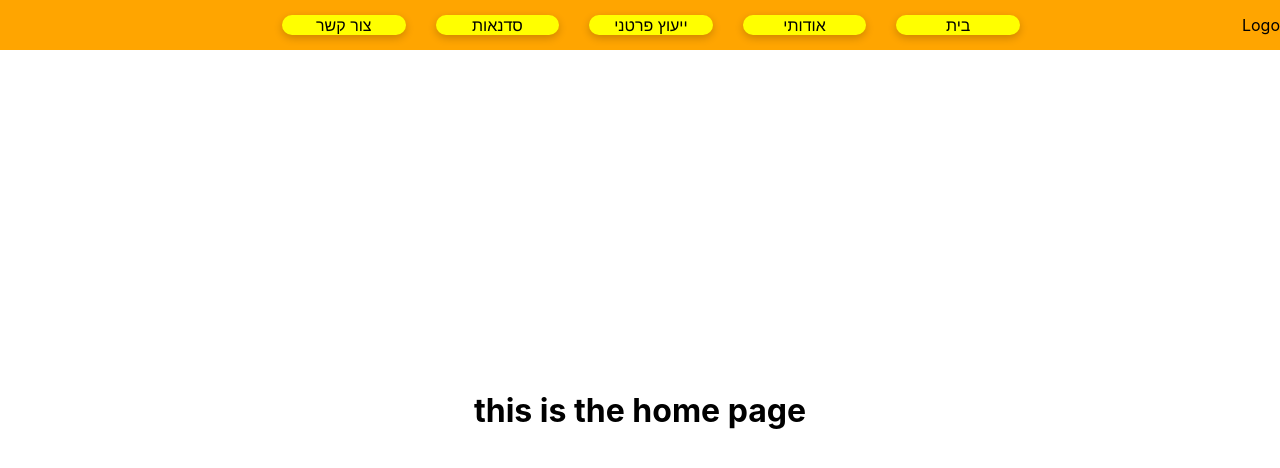
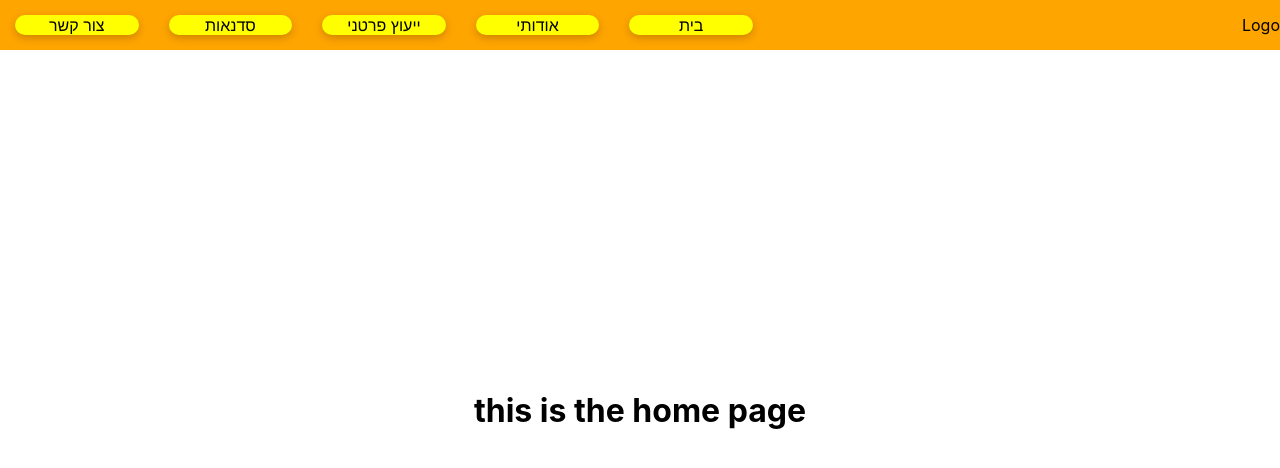
Before and after one commit to itaycs2407/Family-Consult, a React (Create React App) app: page / in a window 1280 px wide. Shown: the top 468 px of the page. Built offline with nearby package versions, Linux system fonts and the light colour scheme.

Commit message:
remove irrelevant code

```diff
--- a/src/components/navbar/navbar.tsx
+++ b/src/components/navbar/navbar.tsx
@@ -1,6 +1,5 @@
 import React, { Dispatch, SetStateAction } from "react";
 import styled from "@emotion/styled/macro";
-import { ReactComponent as WhatsappLogo } from "../../assets/whatsup.svg";
 import { locale } from "../../locale/locale";
 
 interface Props {
@@ -9,7 +8,6 @@ interface Props {
 
 const Navbar: React.FC<Props> = ({ setContent }) => (
   <Container>
-    <ImageContainer>{/*<WhatsappLogo />*/}</ImageContainer>
     <NavbarItemContainer>
       <NavbarItem onClick={() => setContent("contact")}>
         {locale("navBarItemContactMe")}
@@ -65,8 +63,4 @@ const NavbarItem = styled.div`
   }
 `;
 
-const ImageContainer = styled.div`
-  width: 60px;
-  height: 60px;
-`;
 export default Navbar;
```
